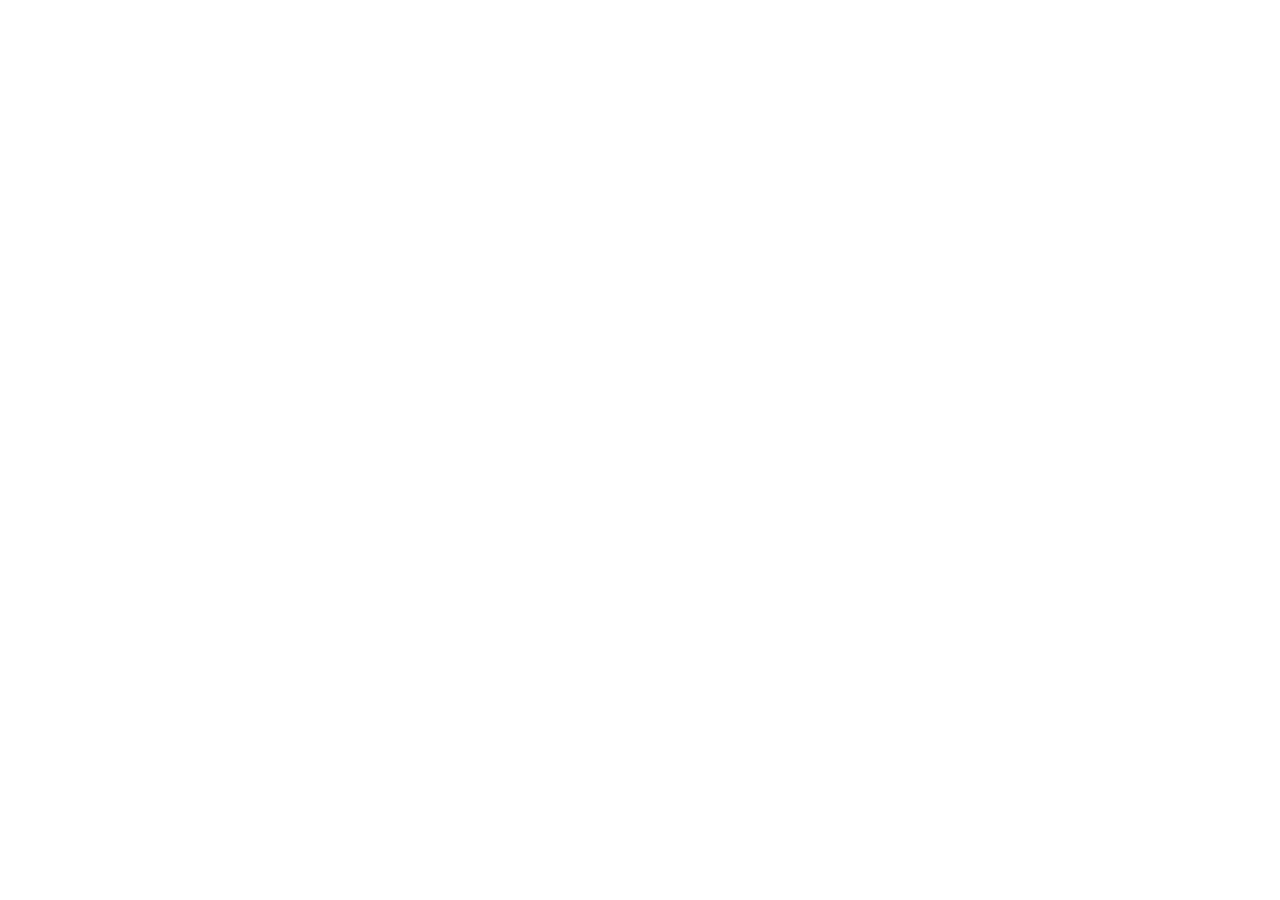
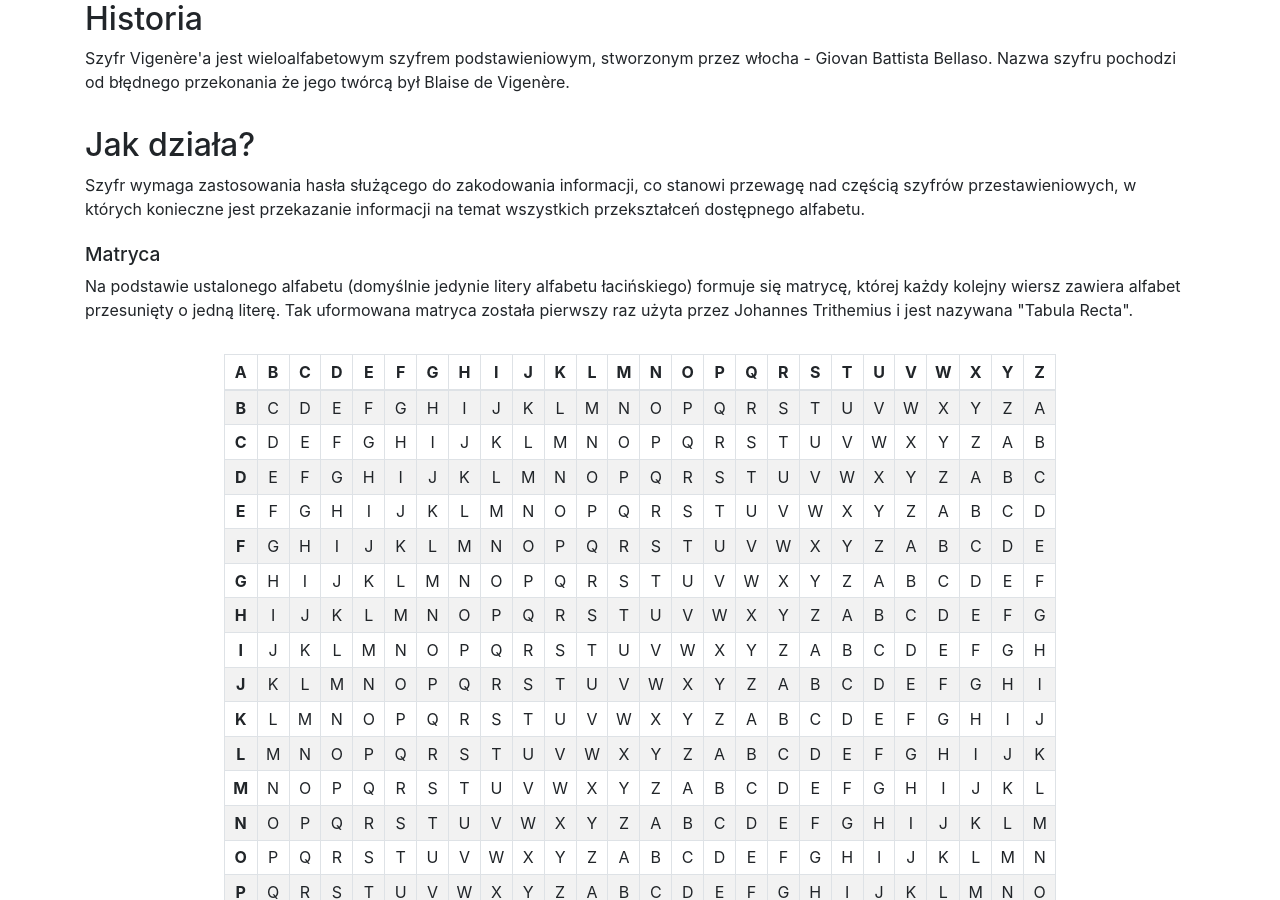
Before and after one commit to musialpatryk/cipher, an Angular app: page / in a window 1280 px wide. Shown: the part 200-1100 px from the top of the page. Before the commit the page ends 800 px from the top, so only its background shows below. Built offline with nearby package versions, Linux system fonts and the light colour scheme.

Commit message:
Add content to documentation

```diff
--- a/src/app/components/matrix/matrix.component.ts
+++ b/src/app/components/matrix/matrix.component.ts
@@ -9,7 +9,7 @@
 })
 export class MatrixComponent implements OnChanges {
   @Input() currentVisualizationStep: ICurrentVisualizationStep;
-  @Input() decodeMode = true;
+  @Input() decodeMode = false;
   matrix: IMatrix;
   inputCharIndex: number;
   keyCharIndex: number;
--- /dev/null
+++ b/src/app/views/documentation/documentation.component.css
@@ -0,0 +1,15 @@
+h2 {
+  margin-top: 2rem;
+}
+
+h4 {
+  font-size: 1.2rem;
+  margin-top: 1.4rem;
+}
+p {
+  margin-bottom: 0.5rem;
+}
+
+.example-matrix {
+  margin-top: 2rem;
+}
--- a/src/app/views/documentation/documentation.component.html
+++ b/src/app/views/documentation/documentation.component.html
@@ -1 +1,50 @@
-<h1>Documentation</h1>
+<h1 class="mb-5">Szyfr Vigenère'a</h1>
+
+<div>
+  <h2>Historia</h2>
+  <p>Szyfr Vigenère'a jest wieloalfabetowym szyfrem podstawieniowym, stworzonym przez włocha - Giovan Battista Bellaso.
+    Nazwa szyfru pochodzi od błędnego przekonania że jego twórcą był Blaise de Vigenère.</p>
+
+  <h2>Jak działa?</h2>
+  <p>Szyfr wymaga zastosowania hasła służącego do zakodowania informacji, co stanowi przewagę nad częścią szyfrów przestawieniowych,
+    w których konieczne jest przekazanie informacji na temat wszystkich przekształceń dostępnego alfabetu.</p>
+
+  <h4>Matryca</h4>
+  <p>Na podstawie ustalonego alfabetu (domyślnie jedynie litery alfabetu łacińskiego) formuje się matrycę,
+    której każdy kolejny wiersz zawiera alfabet przesunięty o jedną literę. Tak uformowana matryca została pierwszy raz użyta
+  przez Johannes Trithemius i jest nazywana "Tabula Recta".</p>
+  <div class="example-matrix">
+    <app-matrix></app-matrix>
+  </div>
+
+  <h4>Hasło</h4>
+  <p>Następnie do tekstu, który szyfrujemy przekształcane jest hasło tak by zawierało tyle samo znaków co tekst
+    (w przypadku za krótkiego hasła, jest ono powielane.</p>
+  <p>Na przykład dla hasła "TOR":</p>
+  <div class="w-100 d-flex justify-content-center">
+    <table class="w-50 table table-striped table-bordered text-center table-sm">
+      <tbody>
+      <tr><td>Tekst:</td><td>T</td><td>E</td><td>K</td><td>S</td><td>T</td></tr>
+      <tr><td>Hasło:</td><td>T</td><td>O</td><td>R</td><td>T</td><td>O</td></tr>
+      </tbody>
+    </table>
+  </div>
+
+  <h4>Szyfrowanie</h4>
+  <p>W celu zaszyfrowania każdej z liter należy wybrać w pierwszym rzędzie kolumnę odpowiadającą szyfrowanej literze,
+    oraz rząd zawierający literę hasła w pierwszej kolumnie.</p>
+  <p>Litera znajdująca się na przecięciu tak wybranej kolumny i rzędu stanowi zaszyfrowaną wartość. Krok ten jest powtarzany dla całego tekstu wraz z hasłem.</p>
+  <p>Wizualizacja zaszyfrowania litery "S" i hasła "E", które po zaszyfrowaniu zmieniane jest na literę "W".</p>
+  <div class="example-matrix">
+    <app-matrix [currentVisualizationStep]="exampleStep"></app-matrix>
+  </div>
+
+  <h4>Odszyfrowywanie</h4>
+  <p>Odszyfrowanie wiadomości jest możliwe poprzez odwrócenie metody szyfrującej, czyli zlokalizowanie rzędu zawierającego w pierwszej kolumnie literę hasła
+   oraz w tym rzędzie zaszyfrowanej litery.</p>
+  <p>Następnie można odczytać odszyfrowaną literę z pierwszego rzędu kolumny znalezionej kolumny.</p>
+  <p>Wizualizacja odszyfrowywania litery "W" za pomocą hasła "E", które zmieniane jest ponownie na literę "S".</p>
+  <div class="example-matrix">
+    <app-matrix [currentVisualizationStep]="decodeExampleStep" [decodeMode]="true"></app-matrix>
+  </div>
+</div>
--- a/src/app/views/documentation/documentation.component.ts
+++ b/src/app/views/documentation/documentation.component.ts
@@ -1,9 +1,30 @@
 import {Component} from '@angular/core';
+import {ICurrentVisualizationStep} from '../../components/visualization/visualization.component';
 
 
 @Component({
   selector: 'app-documentation',
-  templateUrl: './documentation.component.html'
+  templateUrl: './documentation.component.html',
+  styleUrls: ['./documentation.component.css']
 })
 export class DocumentationComponent {
+  exampleStep: ICurrentVisualizationStep = {
+    step: {
+      id: 0,
+      prevChar: 'S',
+      nextChar: 'W',
+      keyChar: 'E'
+    },
+    index: 0
+  };
+
+  decodeExampleStep: ICurrentVisualizationStep = {
+    step: {
+      id: 0,
+      prevChar: 'S',
+      nextChar: 'W',
+      keyChar: 'E'
+    },
+    index: 0
+  };
 }
```
Also changed, not shown: src/app/components/components.module.ts (+6 -5 lines), src/app/views/documentation/documentation.module.ts (+7 -3 lines).
